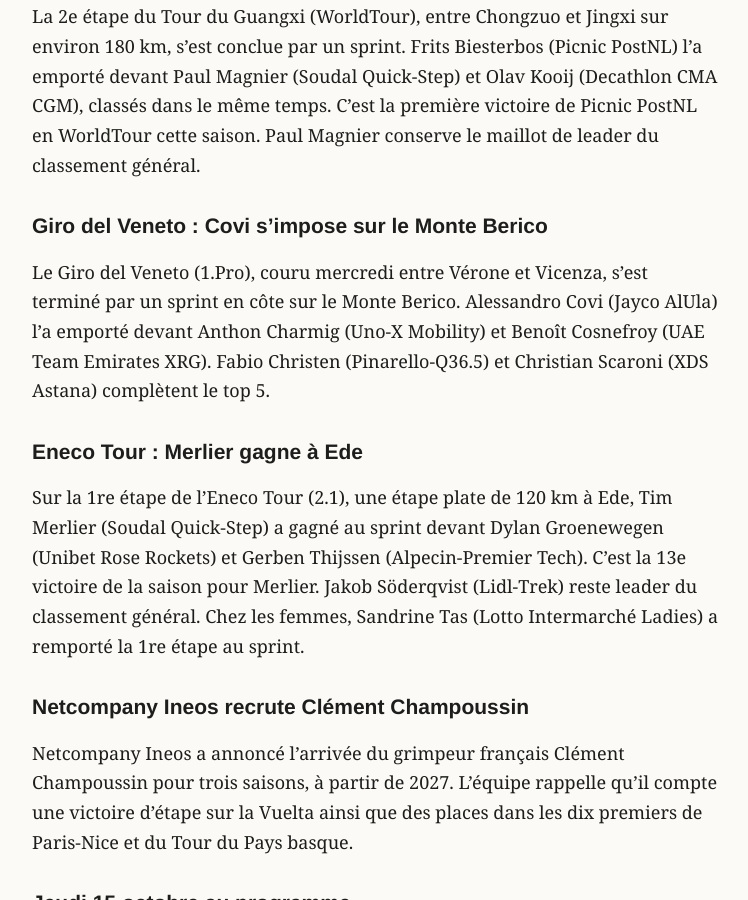
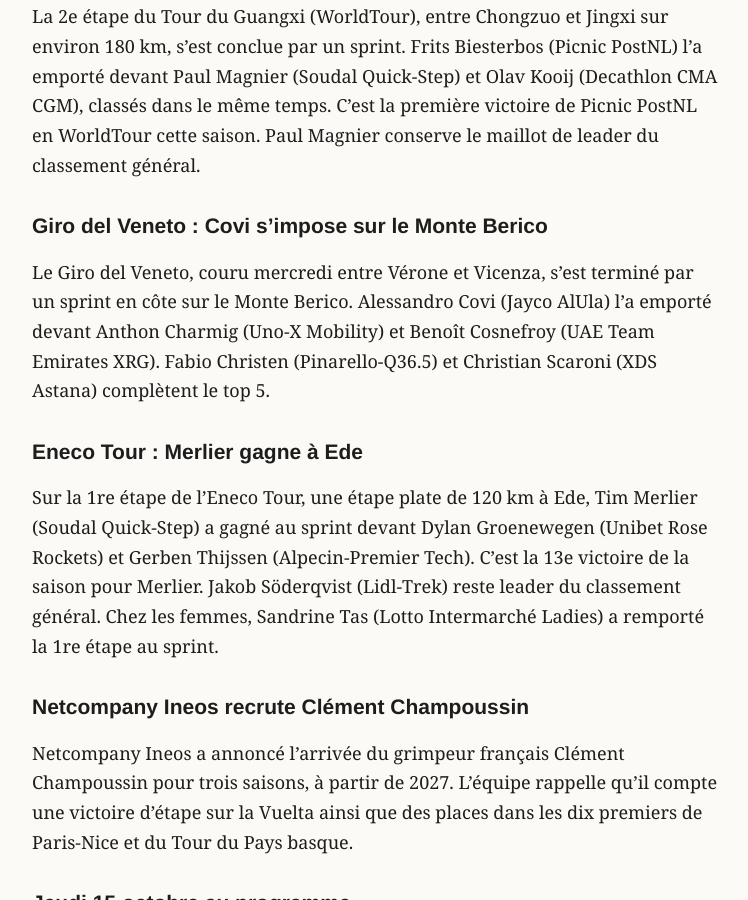
Before and after one commit to antoinebb/test-repo, a Jekyll site: the page built from _posts/2026-10-14-digest-14-10-biesterbos-covi-merlier-champoussin.md, in a window 1280 px wide and 900 px high, scrolled down 502 px. Shown: the whole window, without its empty margins (264-1012 px from the left). Built offline with Jekyll 4.4.1, drawn with Linux system fonts in a browser that asks for light colours.

Commit message:
Correction : Digest du 14/10 (passage 1)
Co-Authored-By: Claude Sonnet 5.5 <noreply@anthropic.com>
Claude-Session: https://claude.ai/code/session_019t5bMLWK5QeMPkJAmveBRW

```diff
--- a/_posts/2026-10-14-digest-14-10-biesterbos-covi-merlier-champoussin.md
+++ b/_posts/2026-10-14-digest-14-10-biesterbos-covi-merlier-champoussin.md
@@ -15,11 +15,11 @@ La 2e étape du Tour du Guangxi (WorldTour), entre Chongzuo et Jingxi sur enviro
 
 ## Giro del Veneto : Covi s'impose sur le Monte Berico
 
-Le Giro del Veneto (1.Pro), couru mercredi entre Vérone et Vicenza, s'est terminé par un sprint en côte sur le Monte Berico. Alessandro Covi (Jayco AlUla) l'a emporté devant Anthon Charmig (Uno-X Mobility) et Benoît Cosnefroy (UAE Team Emirates XRG). Fabio Christen (Pinarello-Q36.5) et Christian Scaroni (XDS Astana) complètent le top 5.
+Le Giro del Veneto, couru mercredi entre Vérone et Vicenza, s'est terminé par un sprint en côte sur le Monte Berico. Alessandro Covi (Jayco AlUla) l'a emporté devant Anthon Charmig (Uno-X Mobility) et Benoît Cosnefroy (UAE Team Emirates XRG). Fabio Christen (Pinarello-Q36.5) et Christian Scaroni (XDS Astana) complètent le top 5.
 
 ## Eneco Tour : Merlier gagne à Ede
 
-Sur la 1re étape de l'Eneco Tour (2.1), une étape plate de 120 km à Ede, Tim Merlier (Soudal Quick-Step) a gagné au sprint devant Dylan Groenewegen (Unibet Rose Rockets) et Gerben Thijssen (Alpecin-Premier Tech). C'est la 13e victoire de la saison pour Merlier. Jakob Söderqvist (Lidl-Trek) reste leader du classement général. Chez les femmes, Sandrine Tas (Lotto Intermarché Ladies) a remporté la 1re étape au sprint.
+Sur la 1re étape de l'Eneco Tour, une étape plate de 120 km à Ede, Tim Merlier (Soudal Quick-Step) a gagné au sprint devant Dylan Groenewegen (Unibet Rose Rockets) et Gerben Thijssen (Alpecin-Premier Tech). C'est la 13e victoire de la saison pour Merlier. Jakob Söderqvist (Lidl-Trek) reste leader du classement général. Chez les femmes, Sandrine Tas (Lotto Intermarché Ladies) a remporté la 1re étape au sprint.
 
 ## Netcompany Ineos recrute Clément Champoussin
 
```
